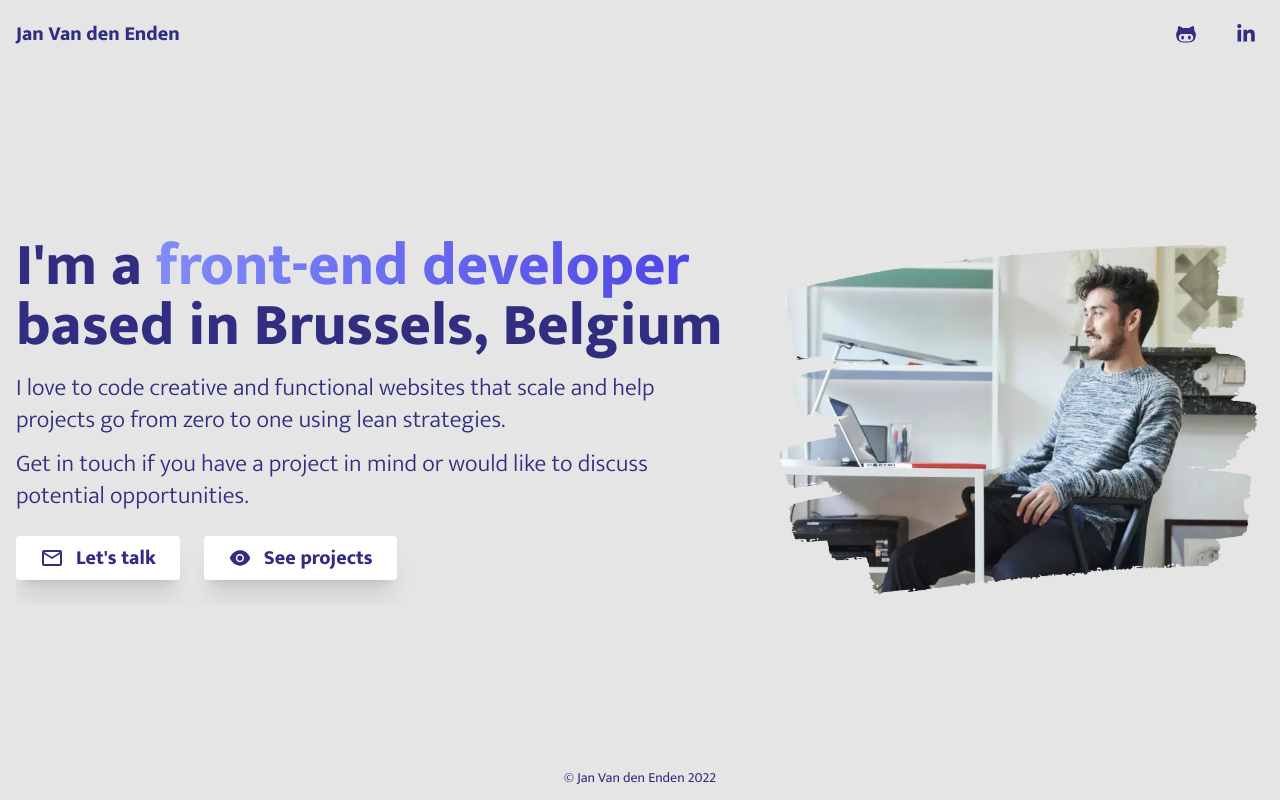
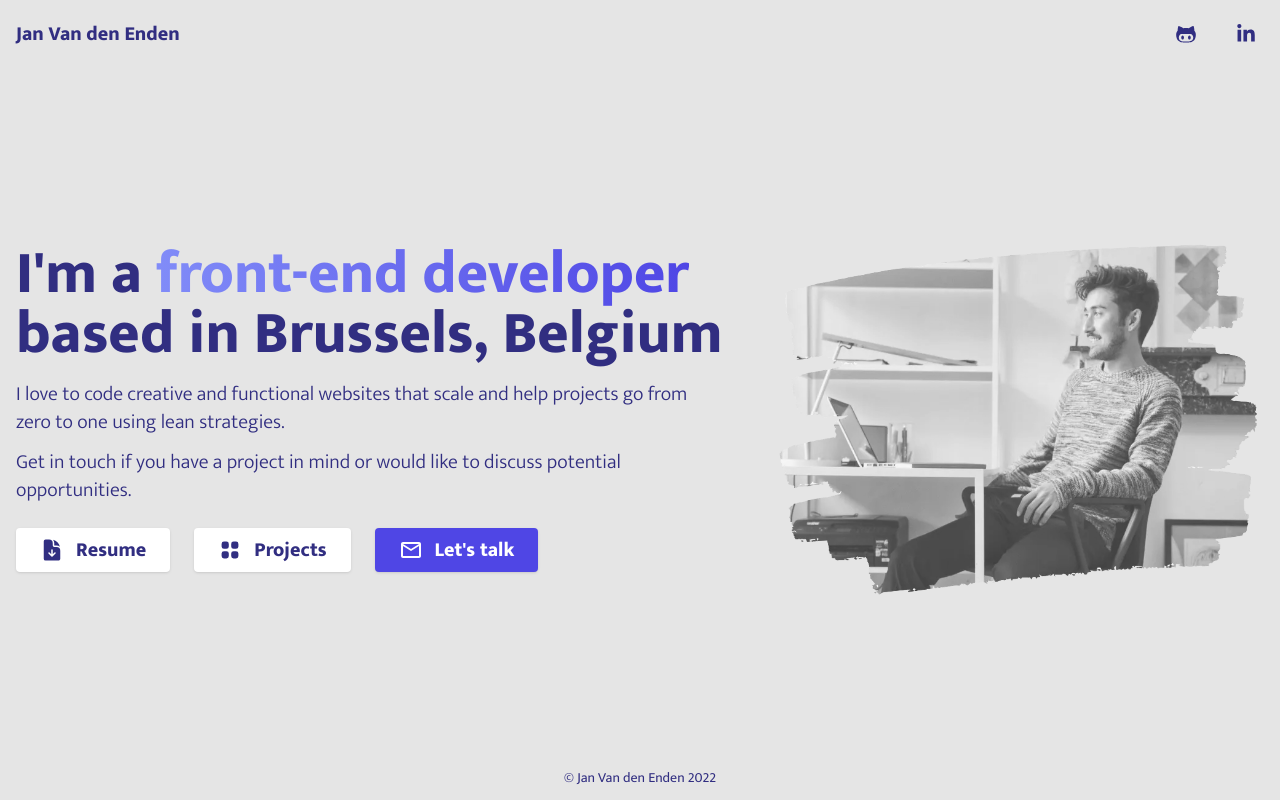
Before and after one commit to janvandenenden/janvandenenden, a Next.js app: page / in a window 1280 px wide. Built offline with nearby package versions, Linux system fonts and the light colour scheme; a web font is replaced by a local one.

Commit message:
add resume to home page

```diff
--- a/pages/index.js
+++ b/pages/index.js
@@ -2,13 +2,10 @@ import Head from "next/head";
 import Image from "next/image";
 import { motion } from "framer-motion";
 import { MdOutlineMail } from "react-icons/md";
-import { DiGithubAlt } from "react-icons/di";
-import { FaLinkedinIn } from "react-icons/fa";
-import { AiFillEye } from "react-icons/ai";
+import { HiViewGrid } from "react-icons/hi";
+import { HiDocumentArrowDown } from "react-icons/hi2";
 import Link from "next/link";
 import useWindowSize from "../hooks/useWindowSize";
-import useDarkMode from "../hooks/useDarkMode";
-import Nav from "../components/Nav";
 
 export default function Home() {
   const size = useWindowSize();
@@ -18,7 +15,7 @@ export default function Home() {
         <title>Jan Van den Enden | Digital Developer</title>
         <meta
           name="description"
-          content="Hi! I'm Jan, a social scientist turned developer. I'm experienced in building customer-facing SaaS, websites and setting up lean business operations."
+          content="Hi! I'm Jan, a front-end developer based in Brussels, Belgium. I love to code creative and functional websites that scale and help projects go from zero to one using lean strategies."
         />
       </Head>
 
@@ -30,7 +27,7 @@ export default function Home() {
       >
         <div className="h-full my-auto">
           <div className="grid grid-cols-1 gap-12 lg:grid-cols-12">
-            <div className="w-full flex flex-col my-auto order-last lg:order-first lg:col-span-7 overflow-hidden ">
+            <div className="w-full flex flex-col my-auto order-last lg:order-first lg:col-span-7">
               <motion.h1
                 initial={{ x: "-100vw" }}
                 animate={{ x: 0 }}
@@ -51,11 +48,11 @@ export default function Home() {
                 transition={{ duration: 1, type: "tween", delay: 1 }}
                 exit={{ opacity: 0 }}
               >
-                <p className="text-lg md:text-2xl font-light mb-3">
+                <p className="text-lg md:text-xl font-light mb-3">
                   I love to code creative and functional websites that scale and
                   help projects go from zero to one using lean strategies.
                 </p>
-                <p className="text-lg md:text-2xl font-light mb-3">
+                <p className="text-lg md:text-xl font-light mb-3">
                   Get in touch if you have a project in mind or would like to
                   discuss potential opportunities.
                 </p>
@@ -65,33 +62,45 @@ export default function Home() {
                     whileHover={{ scale: 1.05 }}
                     initial={{ scale: 1 }}
                     whileTap={{ scale: 0.95 }}
-                    href="mailto:jan@enden.be"
+                    href="/resume.pdf"
+                    target="_blank"
                     rel="noreferrer"
-                    target="_blank"
-                    className="bg-white dark:bg-indigo-600 hover:text-indigo-700 hover:dark:text-white hover:dark:bg-indigo-500 shadow-xl flex items-center text-xl py-2 cursor-pointer dark:text-white px-6 md:mr-6 mb-3 md:mb-0 rounded font-extrabold justify-center"
+                    className="bg-white  hover:text-indigo-500 dark:text-indigo-600 shadow flex items-center text-xl py-2 cursor-pointer px-6 md:mr-6 mb-3 md:mb-0 rounded font-extrabold justify-center"
                   >
-                    <MdOutlineMail className="text-2xl  mr-3 dark:hover:text-white" />
-                    Let&apos;s talk
+                    <HiDocumentArrowDown className="text-2xl mr-3" />
+                    Resume
                   </motion.a>
                   <motion.div
                     whileHover={{ scale: 1.05 }}
                     initial={{ scale: 1 }}
                     whileTap={{ scale: 0.95 }}
-                    className="bg-white dark:bg-indigo-600 hover:text-indigo-700 hover:dark:text-white hover:dark:bg-indigo-500 shadow-xl text-xl py-2 cursor-pointer dark:text-white px-6 md:mr-6 mb-3 md:mb-0 rounded font-extrabold"
+                    className="bg-white  hover:text-indigo-500 dark:text-indigo-600 shadow text-xl py-2 cursor-pointer px-6 md:mr-6 mb-3 md:mb-0 rounded font-extrabold"
                   >
                     <Link
                       href="/projects"
                       className="flex items-center justify-center "
                     >
-                      <AiFillEye className="text-2xl  mr-3 dark:hover:text-white" />
-                      See projects
+                      <HiViewGrid className="text-2xl mr-3" />
+                      Projects
                     </Link>
                   </motion.div>
+                  <motion.a
+                    whileHover={{ scale: 1.05 }}
+                    initial={{ scale: 1 }}
+                    whileTap={{ scale: 0.95 }}
+                    href="mailto:jan@enden.be"
+                    rel="noreferrer"
+                    target="_blank"
+                    className="bg-indigo-600 text-white dark:text-white  hover:dark:text-white hover:dark:bg-indigo-500 shadow flex items-center text-xl py-2 cursor-pointer px-6 md:mr-6 mb-3 md:mb-0 rounded font-extrabold justify-center"
+                  >
+                    <MdOutlineMail className="text-2xl  mr-3 dark:hover:text-white" />
+                    Let&apos;s talk
+                  </motion.a>
                 </div>
               </motion.div>
             </div>
             <motion.div
-              className="order-first lg:order-last px-16 hidden md:px-36 lg:px-0 lg:grid lg:col-span-5"
+              className="order-first lg:order-last px-16 hidden lg:px-0 lg:grid lg:col-span-5"
               whileInView={{ scale: 1 }}
               initial={{ scale: 0.9 }}
               transition={{ delay: 2.5 }}
@@ -103,7 +112,7 @@ export default function Home() {
                 height="300"
                 priority
                 sizes="100vw"
-                className="filter dark:hue-rotate-180 contrast-100 opacity-100 rounded-2xl"
+                className="opacity-75 filter grayscale"
                 style={{
                   width: "100%",
                   height: "auto",
```
